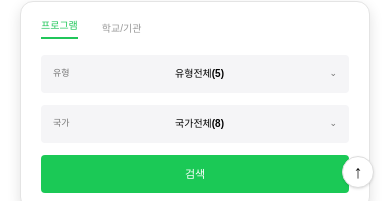
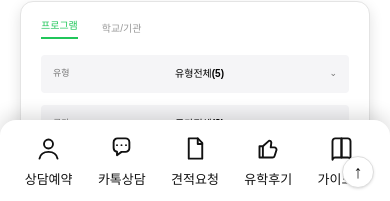
Before and after one commit to cksrud0125-beep/edm_gpt, a React (Vite) app: page / in a window 390 px wide. Shown: the part 640-841 px from the top of the page. Built offline with nearby package versions, Linux system fonts and the light colour scheme.

Commit message:
match responsive quick navigation position

```diff
--- a/src/index.css
+++ b/src/index.css
@@ -49,6 +49,24 @@ svg { display: block; flex-shrink: 0; pointer-events: none; }
   #program > div { max-width: none; }
 }
 
+@media (max-width: 1499px) {
+  aside {
+    display: flex;
+    transform: none !important;
+  }
+  aside > div {
+    display: flex;
+    width: 100%;
+    flex-direction: row;
+    justify-content: space-around;
+    border-radius: 16px 16px 0 0;
+    padding: 8px 12px;
+  }
+  aside > div > a {
+    min-width: 0;
+  }
+}
+
 .bg-banner-1 { background-image: url('https://www.figma.com/api/mcp/asset/2b7a5f5f-d1f7-4d18-9dd5-dfd1df1a3f24.png'); }
 .bg-banner-2 { background-image: url('https://www.figma.com/api/mcp/asset/b6df0645-26ee-496e-b84f-d607d668ff38.png'); }
 .bg-banner-3 { background-image: url('https://www.figma.com/api/mcp/asset/779f81e0-2b49-4c99-92f3-2b6b43b65eff.png'); }
```
Also changed, not shown: src/main.tsx (+1 -1 lines).
